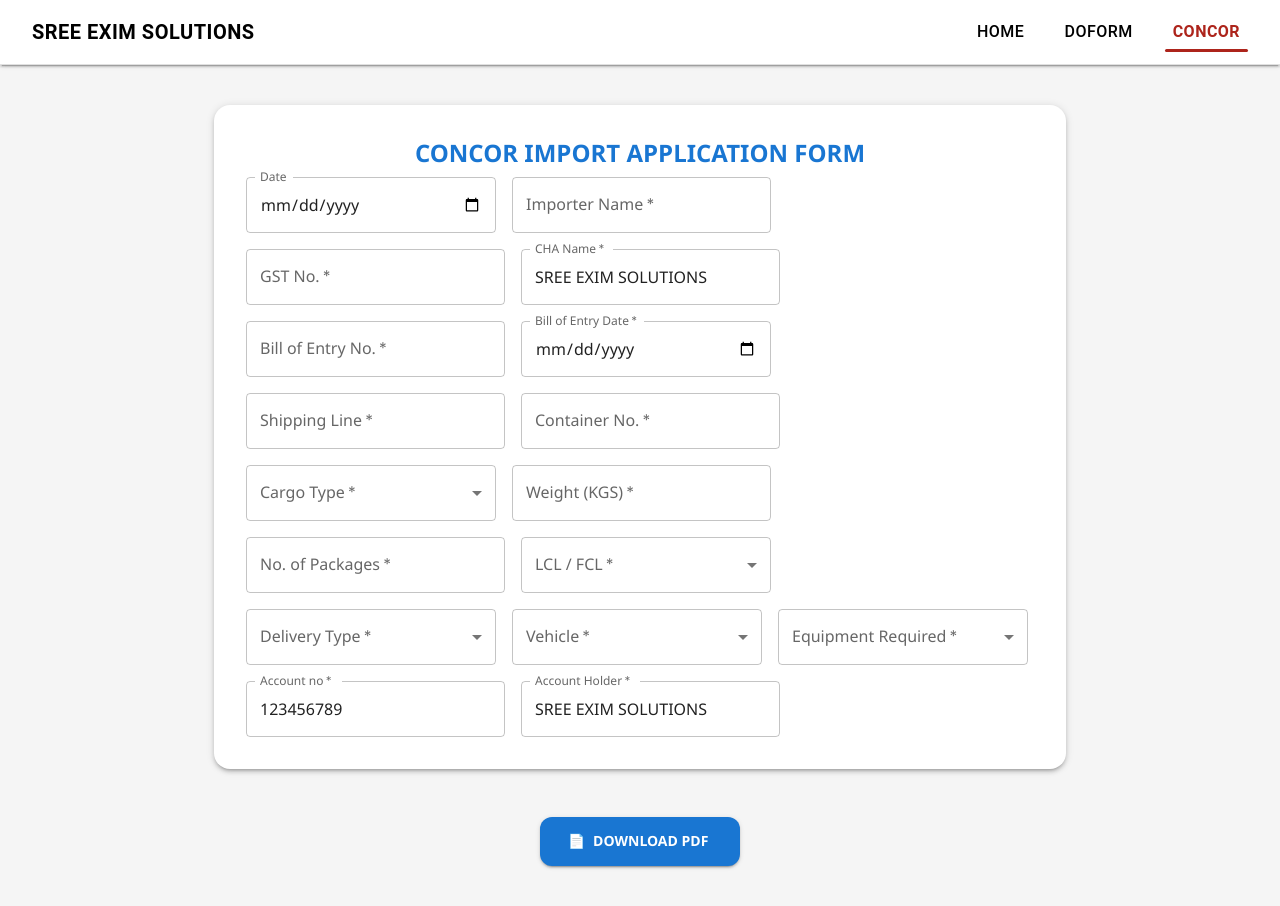
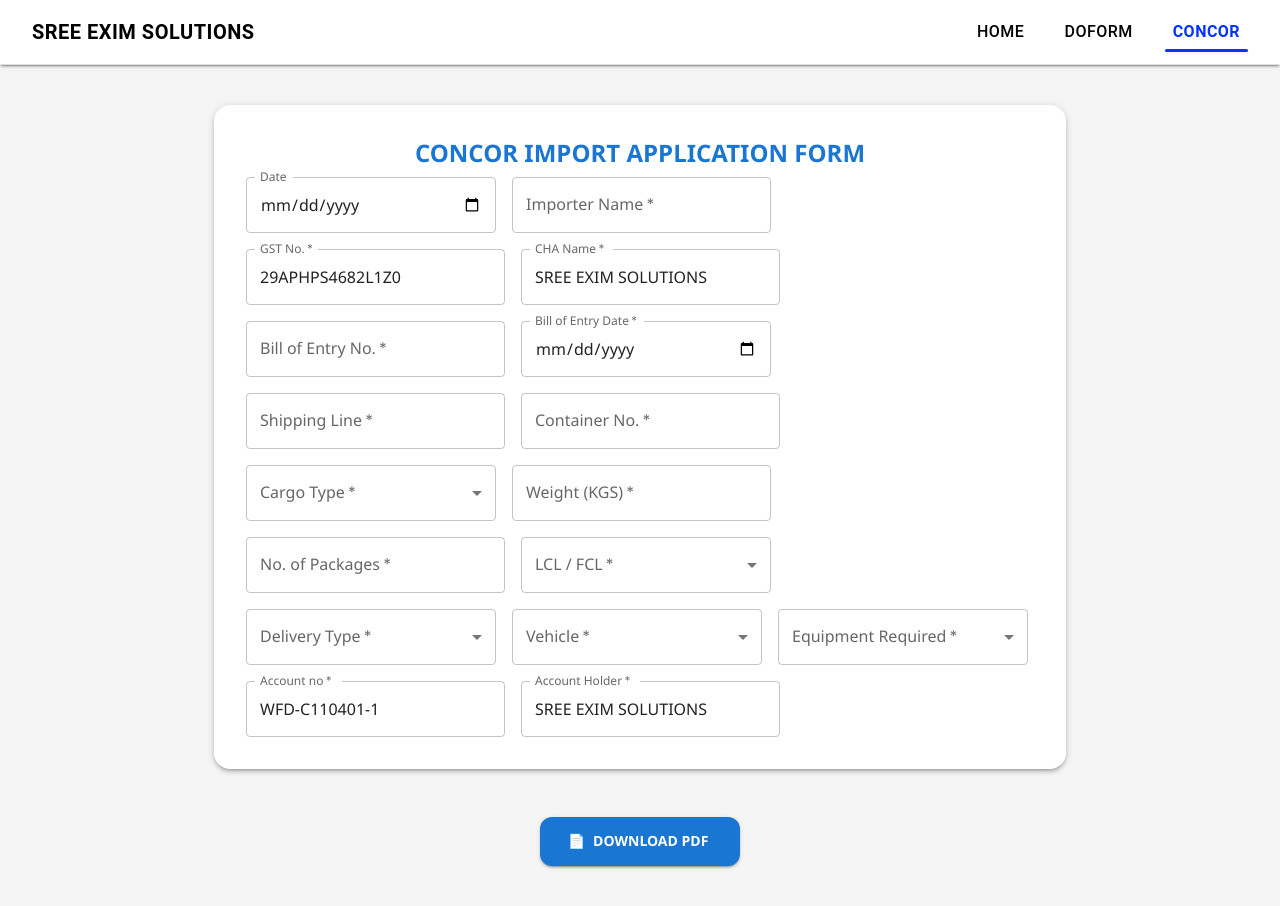
Before and after one commit to ajith-1/DO_FORM, a React (Create React App) app: page /concor in a window 1280 px wide. Built offline with nearby package versions, Linux system fonts and the light colour scheme.

Commit message:
final commit

```diff
--- a/src/components/Navbar.js
+++ b/src/components/Navbar.js
@@ -32,7 +32,7 @@ export default function Navbar() {
     }
   }, [currentTab, location.pathname]);
 
-  const HIGHLIGHT = "#AD241B";
+  const HIGHLIGHT = "#0335fc";
 
   return (
     <AppBar
--- a/src/pages/CONCOR.js
+++ b/src/pages/CONCOR.js
@@ -33,7 +33,7 @@ const theme = createTheme({
 export default function CONCOR() {
   const [form, setForm] = useState({
     importerName: "",
-    importerGST: "",
+    importerGST: "29APHPS4682L1Z0",
     chaName: "SREE EXIM SOLUTIONS",
     boeNo: "",
     boeDate: "",
@@ -48,8 +48,8 @@ export default function CONCOR() {
     deliveryType: "",
     vehicle: "",
     equipment: "",
-    accountNo: "123456789",
-    acName:"SREE EXIM SOLUTIONS"
+    accountNo: "WFD-C110401-1",
+    acName: "SREE EXIM SOLUTIONS"
   });
 
   const [openToast, setOpenToast] = useState(false);
@@ -119,7 +119,7 @@ export default function CONCOR() {
           doc.text(":", colonX, y);
           doc.text(value || "", valueX, y);
         } else if (value) {
-          // if a value exists but colon is hidden → print value at colonX
+
           doc.text(value, colonX, y);
         }
         y += lineGap;
@@ -127,34 +127,42 @@ export default function CONCOR() {
 
       // ---- Rows ----
       addRow("1. a) NAME OF THE IMPORTER", form.importerName);
-      addRow("   b) GST No. (Invoice Purpose)", form.importerGST);
+      addRow("   b) Name & GST No. Details for", form.importerGST);
+      addRow("      which invoice to be generated", "", false);
       addRow("2. NAME OF CHA", form.chaName);
       addRow("3. BILL OF ENTRY NO. & DATE", `${form.boeNo || ""}   ${formatDate(form.boeDate)}`);
       addRow("4. SHIPPING LINE", form.shippingLine);
       addRow("5. CONTAINER NO.", form.containerNo);
       addRow("6. CARGO DETAILS", form.cargoType);
-      addRow("   (Hazardous / Non-Hazardous)", "", false);
+      addRow("    (HAZARDOUS / NON-HAZARDOUS)", "", false);
       addRow("7. WEIGHT", `${form.weight || ""} KGS`);
       addRow("8. NO. OF PKGS", `${form.packages || ""} PKG`);
       addRow("9. LCL / FCL", form.lclFcl);
       addRow("10. TYPE OF DELIVERY", form.deliveryType);
-      addRow("    (WH / DIRECT / OUTSIDE)", "", false);
-      addRow("11. VEHICLE", form.vehicle);
-      addRow("    (LORRY / TEMPO / TRAILER)", "", false);
-      addRow("12. EQUIPMENT REQUIRED", form.equipment);
-      addRow("    (Fork / Crane / Manual)", "", false);
-      addRow("13. PAYMENT MODE", form.accountNo);
-      addRow("    (Cash / DD / PDA A/c)", "", false);
+      addRow("     (WH / DIRECT / OUTSIDE)", "", false);
+      // addRow("11. VEHICLE (LORRY / TEMPO / TRAILER)", form.vehicle);
+      doc.setFont("times", "normal")
+      doc.setFontSize(12)
+      doc.text(`11. VEHICLE (LORRY / TEMPO / TRAILER) : ${form.vehicle || ""}`, 15, y)
+      y+=lineGap
 
-      doc.setFont("times", "bold");
+      addRow("12. DETAILS OF EQUIPMENT", form.equipment);
+      addRow("    REQUIRED (FORK / CRANE / MANUAL / KALMAR)", "", false);
+
+      doc.setFont("times", "normal")
+      doc.setFontSize(12)
+      doc.text(`13.THE CHARGES FOR ABOVE ACTIVITY PAID BY CASH / DD / PDA A/c. ${form.accountNo || ""}`, 15, y)
+      y+=lineGap*2
+
+      doc.setFont("times", "normal");
       doc.setFontSize(12);
       doc.text("CODE", 20, y, { align: "left" });
-doc.text(`OF M/S. ${form.acName || ""}`, 80, y);
+      doc.text(`OF M/S. ${form.acName || ""}`, 70, y);
 
       // ---- Footer ----
       y += lineGap * 2;
-      doc.text("for", 190, y, { align: "right" });
-      y += lineGap * 2;
+      doc.text("for", 170, y, { align: "right" });
+      y += lineGap * 3;
       doc.text("Signature of the Applicant", 190, y, { align: "right" });
 
       // Save PDF
@@ -171,7 +179,7 @@ doc.text(`OF M/S. ${form.acName || ""}`, 80, y);
 
   const cargoOptions = ["HAZARDOUS", "NON-HAZARDOUS"];
   const lclFclOptions = ["LCL", "FCL"];
-  const deliveryOptions = ["ICD DESTUFF", "FACTORY DESTUFF",];
+  const deliveryOptions = ["ICD DESTUFF", "FACTORY DESTUFF", "5%"];
   const vehicleOptions = ["LORRY", "TEMPO", "TRAILER"];
   const equipmentOptions = ["FORK", "CRANE", "MANUAL", "KALMAR"];
 
```
Also changed, not shown: 1 other file (tests, documents, lock files or other folders). Lines whose indentation alone changed are shown as unchanged.
